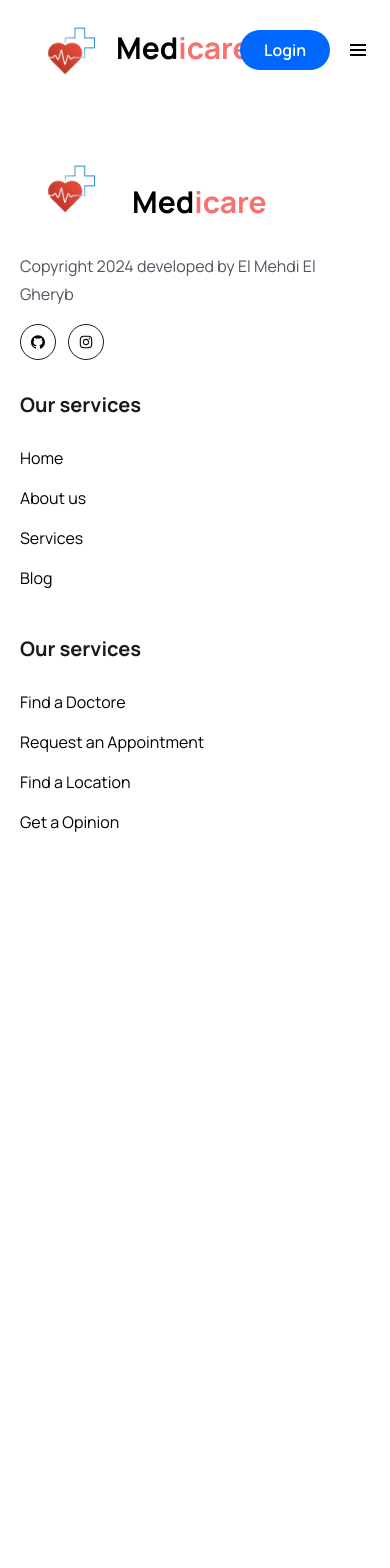
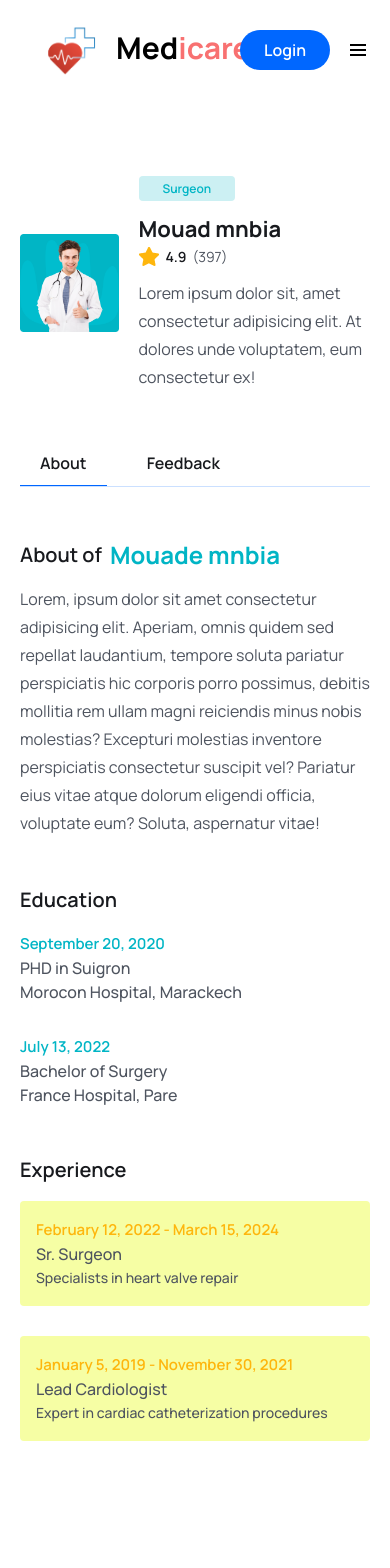
Before and after one commit to 77Mehdi/medical-App, a React (Vite) app in the folder frontend/: page /doctors/1 in a window 390 px wide. Shown: the top 1568 px of the page. Before the commit the page ends 912 px from the top, so only its background shows below. Built offline with nearby package versions, Linux system fonts and the light colour scheme.

Commit message:
work on doctor pages

```diff
--- /dev/null
+++ b/frontend/src/pages/Doctors/DoctorAbout.jsx
@@ -0,0 +1,72 @@
+import React from 'react'
+import { formateDate } from '../../utils/formateData'
+
+function DoctorAbout() {
+    return (
+        <div>
+            <div>
+                <h3 className=' text-[20px] leading-[30px] text-headingColor font-semibold flex items-center gap-2'>
+                    About of
+                    <span className=' text-irisBlueColor font-bold text-[24px] leading-9'>Mouade mnbia</span>
+                </h3>
+                <p className=' text__para'>
+                    Lorem, ipsum dolor sit amet consectetur adipisicing elit. Aperiam,
+                    omnis quidem sed repellat laudantium, tempore soluta pariatur perspiciatis
+                    hic corporis porro possimus, debitis mollitia rem ullam magni reiciendis minus nobis
+                    molestias? Excepturi molestias inventore perspiciatis consectetur suscipit vel? Pariatur
+                    eius vitae atque dolorum eligendi officia, voluptate eum? Soluta, aspernatur vitae!
+                </p>
+            </div>
+
+            <div className="mt-12">
+                <h3 className='text-[20px] leading-[30px] text-headingColor font-semibold '>Education</h3>
+                <ul className=' pt-4 md:p-5'>
+                    <li className=' flex flex-col sm:flex-row sm:justify-between sm:items-end md:gap-5 mb-[30px]'>
+                        <div>
+                            <span className=' text-irisBlueColor text-[15px] leading-6 font-semibold'>
+                                {formateDate('2020-09-20')}
+                            </span>
+                            <p className=' text-[16px] leading-6 font-medium text-textColor'>PHD in Suigron</p>
+
+                        </div>
+                        <p className=' text-[16px] leading-6 font-medium text-textColor'> Morocon Hospital, Marackech </p>
+                    </li>
+
+                    <li className=' flex flex-col sm:flex-row sm:justify-between sm:items-end md:gap-5 mb-[30px]'>
+                        <div>
+                            <span className=' text-irisBlueColor text-[15px] leading-6 font-semibold'>
+                                {formateDate('2022-07-13')}
+                            </span>
+                            <p className=' text-[16px] leading-6 font-medium text-textColor'> Bachelor of Surgery</p>
+
+                        </div>
+                        <p className=' text-[16px] leading-6 font-medium text-textColor'>France Hospital, Pare </p>
+                    </li>
+                </ul>
+            </div>
+
+            <div className="mt-12">
+                <h3 className='text-[20px] leading-[30px] text-headingColor font-semibold '>Experience</h3>
+                <ul className=' grid sm:grid-cols-2 gap-[30px] pt-4 md:p-5'>
+                    <li className=' p-4 rounded bg-[#f6fea4]'>
+                        <span className=' text-yellowColor text-[15px] leading-6 font-semibold'>
+                            {formateDate('2022-02-12')} - {formateDate('2024-03-15')}
+                        </span>
+                        <p className=' text-[16px] leading-6 font-medium text-textColor'>Sr. Surgeon</p>
+                        <p className="text-[14px] leading-6 font-medium text-textColor">Specialists in heart valve repair </p>
+                    </li>
+
+                    <li className="p-4 rounded bg-[#f6fea4]">
+                        <span className="text-yellowColor text-[15px] leading-6 font-semibold">
+                            {formateDate('2019-01-05')} - {formateDate('2021-11-30')}
+                        </span>
+                        <p className="text-[16px] leading-6 font-medium text-textColor">Lead Cardiologist</p>
+                        <p className="text-[14px] leading-6 font-medium text-textColor">Expert in cardiac catheterization procedures</p>
+                    </li>
+                </ul>
+            </div>
+        </div>
+    )
+}
+
+export default DoctorAbout
--- a/frontend/src/pages/Doctors/DoctoreDetails.jsx
+++ b/frontend/src/pages/Doctors/DoctoreDetails.jsx
@@ -1,8 +1,68 @@
-import React from 'react'
+import React, { useState } from 'react'
+import doctorImg from '../../assets/images/doctor-img03.png'
+import starIcon from '../../assets/images/Star.png'
+import DoctorAbout from './DoctorAbout'
+import Feedback from './Feedback'
 
 function DoctoreDetails() {
+
+  const [tab, settab] = useState('about')
   return (
-    <div>DoctoreDetails</div>
+    <>
+      <section>
+        <div className="max-w-[1170px] px-5 mx-auto">
+          <div className="grid md:grid-cols-3 gap-[50px]" >
+            <div className="md:col-span-2">
+              <div className="flex items-center gap-5">
+                <figure className=' max-w-[200px] max-h-[200px]'>
+                  <img src={doctorImg} alt="" className='w-full' />
+                </figure>
+                <div>
+                  <span className=' bg-[#CCF0F3] text-irisBlueColor py-1 px-6 lg:py-2 lg:px-6 text-[12px] leading-4 lg:text-[16px] lg:leading-7 font-semibold rounded'>Surgeon</span>
+                  <h3 className='text-headingColor text-[22px] leading-9 mt-3 font-bold'>
+                    Mouad mnbia
+                  </h3>
+                  <div className='flex items-center gap-[6px]'>
+                    <span className='flex items-center gap-[6px] text-[14px] leading-5 lg:text-[16px] lg:leading-7 font-semibold text-headingColor'>
+                      <img src={starIcon} alt="" /> 4.9
+                    </span>
+                    <span className='text-[14px] leading-5 lg:text-[16px] lg:leading-7 font-[400] text-textColor'>
+                      (397)
+                    </span>
+                  </div>
+                  <p className=' text__para text-[14px] leading-6 md:text-[15px] lg:mx-w-[390px]'>
+                    Lorem ipsum dolor sit, amet consectetur adipisicing elit. At dolores unde voluptatem, eum consectetur ex!
+                  </p>
+                </div>
+
+              </div>
+
+              <div className='  mt-[50px] border-b  border-solid border-[#0066ff34]'>
+                <button
+                  onClick={() => settab('about')}
+                  className={`${tab === 'about' && ' border-b border-solid border-primaryColor'} py-2 px-5 mr-5 text-[16px] leading-7 text-headingColor font-semibold`}
+                >
+                  About
+                </button>
+                <button
+                  onClick={() => settab('feedback')}
+                  className={`${tab === 'feedback' && ' border-b border-solid border-primaryColor'} py-2 px-5 mr-5 text-[16px] leading-7 text-headingColor font-semibold`}
+                >
+                  Feedback
+                </button>
+              </div>
+
+              <div className="mt-[50px]">
+                {tab === 'about' && <DoctorAbout/>}
+                {tab === 'feedback' && <Feedback/>}
+              </div>
+            </div>
+
+            <div></div>
+          </div>
+        </div>
+      </section>
+    </>
   )
 }
 
--- a/frontend/src/pages/Doctors/Doctors.jsx
+++ b/frontend/src/pages/Doctors/Doctors.jsx
@@ -1,8 +1,52 @@
 import React from 'react'
+import { doctors } from '../../assets/data/doctors'
+import DoctorCard from '../../components/doctors/DoctorCard'
+import Testimonial from '../../components/testimonail/testimonil'
+
 
 function Doctors() {
   return (
-    <div>Doctors</div>
+    <>
+      <section className=' '>
+        <div className="container text-center">
+          <h2 className=' heading'>Find a Doctor</h2>
+          <div className="max-w-[570px] mt-[30px] mx-auto bg-[#0066ff2c] rounded-md flex items-center justify-between">
+            <input
+              type="search"
+              className=' py-4 pl-4 pr-2 bg-transparent w-full focus:outline-none cursor-pointer placeholder:text-textColor'
+              placeholder='Search Doctor'
+            />
+            <button className=' btn mt-0 rounded-[0px] rounded-r-md'>Search</button>
+          </div>
+        </div>
+      </section>
+
+      <section>
+        <div className="container">
+          <div className=' grid grid-cols-1 sm:grid-cols-2 md:grid-cols-3  lg:grid-cols-4 gap-5 '>
+            {
+              doctors.map((doctor, index) => (
+                <DoctorCard doctor={doctor} key={index} />
+              ))
+            }
+          </div>
+        </div>
+      </section>
+
+      <section>
+        <div className="container">
+          <div className="xl:w-[470px] mx-auto">
+            <h2 className="heading text-center"> what our patient say </h2>
+            <p className="text__para text-center">
+              Lorem, ipsum dolor sit amet consectetur adipisicing elit. Eius, fugiat.
+              Tempore tenetur explicabo rem trbvbttb car.
+            </p>
+          </div>
+          <Testimonial/>
+
+        </div>
+      </section>
+    </>
   )
 }
 
--- /dev/null
+++ b/frontend/src/pages/Doctors/Feedback.jsx
@@ -0,0 +1,9 @@
+import React from 'react'
+
+function Feedback() {
+  return (
+    <div>Feedback</div>
+  )
+}
+
+export default Feedback
--- a/frontend/src/pages/Home.jsx
+++ b/frontend/src/pages/Home.jsx
@@ -15,7 +15,7 @@
 import ServicesListe from '../components/services/ServicesListe'
 import DoctoreList from '../components/doctors/DoctoreList'
 import FaqList from '../components/faqSectinon/FaqList'
-import Testimonil from '../components/testimonail/testimonil'
+import Testimonial from '../components/testimonail/testimonil'
 
 
 function Home() {
@@ -245,7 +245,7 @@
               Tempore tenetur explicabo rem trbvbttb car.
             </p>
           </div>
-          <Testimonil/>
+          <Testimonial/>
 
         </div>
       </section>
--- a/frontend/src/pages/Services.jsx
+++ b/frontend/src/pages/Services.jsx
@@ -1,8 +1,16 @@
 import React from 'react'
+import { services } from '../assets/data/services'
+import ServiceCard from '../components/services/ServiceCard'
 
 function Services() {
   return (
-    <div>Services</div>
+    <div className=' container'>
+       <div className=' grid grid-cols-1 md:grid-cols-2 lg:grid-cols-3 gap-5 lg:gap-[30px] mt-[30px] lg:mt-[55px]'>
+      {services.map((item,index)=>(
+        <ServiceCard item={item} index={index} key={index} />
+      ))}
+    </div>
+    </div>
   )
 }
 
--- a/frontend/src/routes/Route.jsx
+++ b/frontend/src/routes/Route.jsx
@@ -15,7 +15,7 @@
       <Route path='/' element={<Home />} />
       <Route path='/home' element={<Home />} />
       <Route path='/doctors' element={<Doctors />} />
-      <Route path='/doctors:id' element={<DoctoreDetails />} />
+      <Route path='/doctors/:id' element={<DoctoreDetails />} />
       <Route path='/login' element={<Login />} />
       <Route path='/register' element={<Signup />} />
       <Route path='/contact' element={<Contact />} />
--- /dev/null
+++ b/frontend/src/utils/formateData.js
@@ -0,0 +1,9 @@
+
+
+export const formateDate = (date, config) => {
+
+    const defultOption = { day: 'numeric', month: 'long', year: 'numeric' };
+    const option = config ? config : defultOption;
+
+    return new Date(date).toLocaleDateString("en-MA", option);
+}
```
